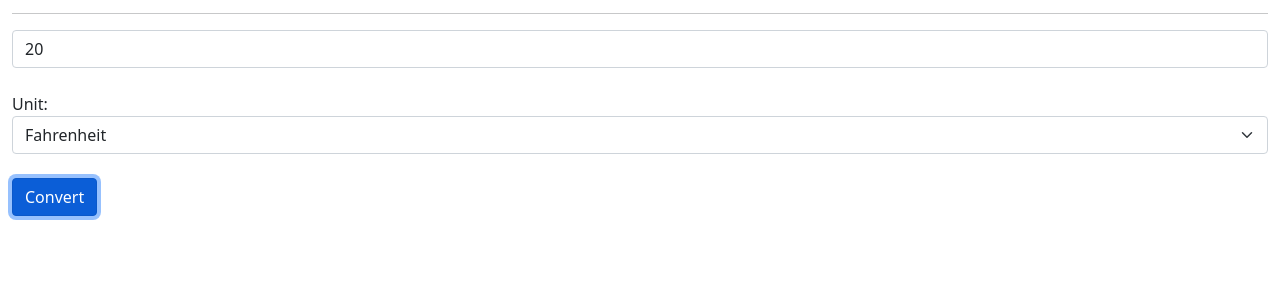
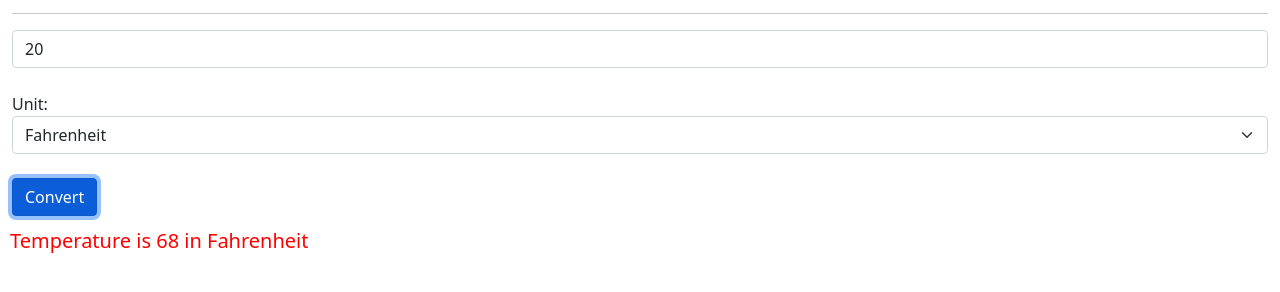
Before and after one commit to Supavate/ex4b, a plain HTML site: page index.html in a window 1280 px wide. Both pictures are taken after a click on the button "Convert". Shown: the part 274-566 px from the top of the page. Drawn offline with nearby package versions, Linux system fonts and the light colour scheme.

Commit message:
Refactoring#3: display the result in <div>

```diff
--- a/index.html
+++ b/index.html
@@ -38,8 +38,8 @@
 			  var t = $('#temp').val();//celsius
 			  var u = $('#unit').val();
 				validate(t);
-				var result = conversion(u,t);
-			  alert("Temperature is " + result.t1 + " in " + result.u1);
+				var result = document.getElementById('result');
+			  result.innerHTML = conversion(u,t);
 			});
 		});
 
@@ -69,7 +69,8 @@
 				t1 = t * (4/5);
 				u1 = "Kelvin";
 			}
-			return {"u1":u1,"t1":t1};
+			var msg = ("Temperature is " + t1 + " in " + u1);
+			return msg;
 		}
 	</script>
 </body>
```
